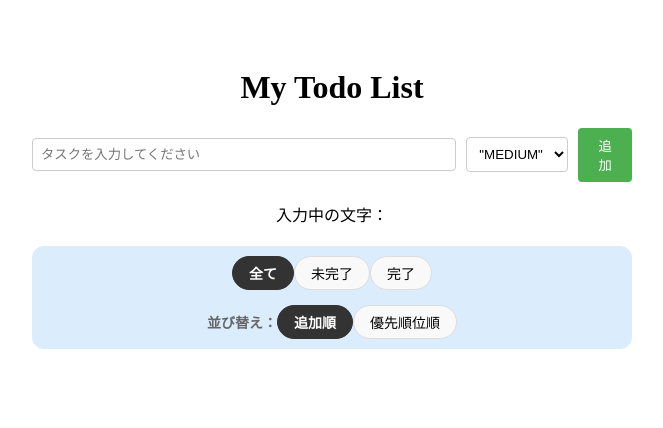
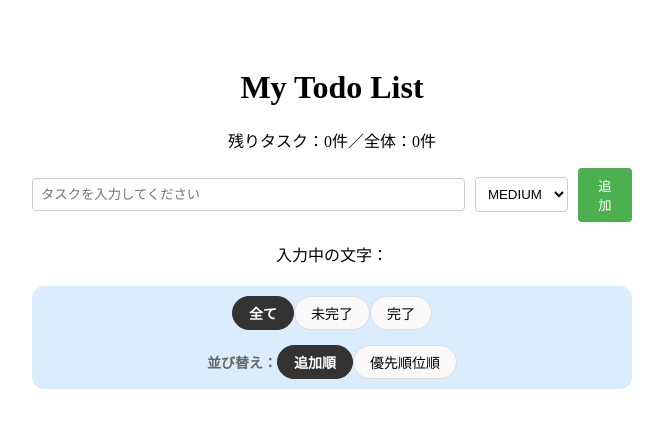
Before and after one commit to mao-ymst/TodoList1_React, a React (Vite) app: page / in a window 1280 px wide. Shown: the top 428 px of the page, without its empty margins (308-971 px from the left). Built offline with nearby package versions, Linux system fonts and the light colour scheme.

Commit message:
feat: add Enter key support and task counter

```diff
--- a/src/App.jsx
+++ b/src/App.jsx
@@ -92,6 +92,10 @@ export default function App() {
   return (
     <div className='app-container'>
       <h1>My Todo List</h1>
+      <p>
+        残りタスク：{tasks.filter(task=> !task.isDone).length}件／全体：{tasks.length}件
+      </p>
+
       <TodoInput
         inputText={inputText}
         onChange={handleChange}
@@ -179,3 +183,7 @@ export default function App() {
 //20 dateをtasksが変わるたびに自動でdataを保存できるようにする　localStorage
 //date で保存する　useEffext
 //dateを読み込む(読み出し)　dataがあれば使い、なければ空の配列　tasks useState
+
+//22 残りの件数カウンター(あといくつ終わらせたらいいか)を作る
+//taskの中からまだ数え終わっていないtaskを数える
+//表示する内容を作成
--- a/src/component/TodoInput/TodoInput.jsx
+++ b/src/component/TodoInput/TodoInput.jsx
@@ -9,15 +9,20 @@ export default function TodoInput({ inputText, onChange, onAdd, priority, onPrio
                 type='text'
                 placeholder='タスクを入力してください'
                 value={inputText}
-                onChange={onChange} />
+                onChange={onChange}
+                onKeyDown={(e) => {
+                    if(e.key === 'Enter') {
+                        onAdd();
+                    }
+                }}/>
 
             <select
                 value={priority}
                 onChange={(e) => onPriorityChange(e.target.value)}
                 className='priority-select'>
-                <option value="high">"HIGH"</option>
-                <option value="medium">"MEDIUM"</option>
-                <option value="low">"LOW"</option>
+                <option value="high">HIGH</option>
+                <option value="medium">MEDIUM</option>
+                <option value="low">LOW</option>
 
             </select>
             <button
@@ -36,3 +41,6 @@ export default function TodoInput({ inputText, onChange, onAdd, priority, onPrio
 //10 priority関係のpropsを受け取る
 // 入力欄にpriorityのセレクトプルダウンを作る
 //見た目を整える css
+
+//21 追加をEnterキーでできるようにする
+//onKeyDownと条件付けを設置
```
